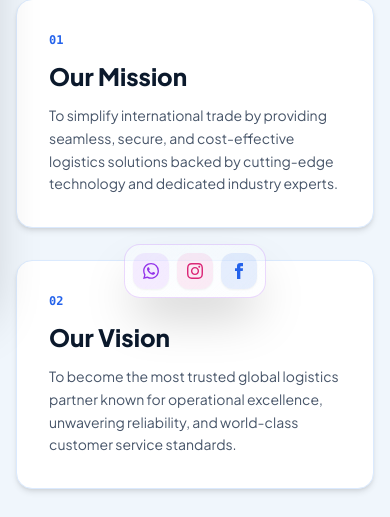
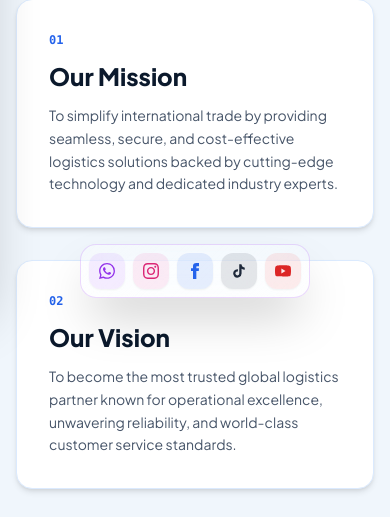
Before and after one commit to sukumar001reddyp-creator/Future-solutions, a Flask app: page /about in a window 390 px wide. Shown: the part 534-1051 px from the top of the page. Run offline with Flask 3, Linux system fonts and the light colour scheme; some libraries are stand-ins or nearby versions.

```diff
--- a/app/templates/base.html
+++ b/app/templates/base.html
@@ -283,16 +283,22 @@
         </a>
     </aside>
 
-    <!-- 2. MOBILE SOCIAL MEDIA (Initially hidden via class 'hidden', revealed after preloader closes) -->
-    <aside id="mobile-social-bar" aria-label="Social Media Links Mobile" class="sm:hidden fixed bottom-3 left-1/2 -translate-x-1/2 z-40 hidden flex-row gap-2 p-2 glass rounded-2xl shadow-2xl transition-all duration-500">
-        <a href="https://whatsapp.com" target="_blank" rel="noopener noreferrer" title="WhatsApp" class="social-icon w-9 h-9 rounded-xl bg-purple-500/10 text-purple-600 flex items-center justify-center font-bold shadow-sm">
+    <!-- 2. MOBILE SOCIAL MEDIA (Visible only on mobile, fixed at bottom-center) -->
+    <aside id="mobile-social-bar" aria-label="Social Media Links Mobile" class="sm:hidden fixed bottom-3 left-1/2 -translate-x-1/2 z-40 hidden flex-row gap-2 p-2 glass rounded-2xl shadow-2xl">
+        <a href="whatsapp://send?phone=+971501234567" title="WhatsApp App" class="social-icon w-9 h-9 rounded-xl bg-purple-500/10 text-purple-600 flex items-center justify-center font-bold shadow-sm">
             <svg class="w-4 h-4 fill-current" viewBox="0 0 24 24"><path d="M17.472 14.382c-.297-.149-1.758-.868-2.031-.967-.272-.099-.47-.149-.669.149-.198.297-.768.967-.941 1.165-.173.198-.347.223-.644.074-.297-.149-1.255-.462-2.39-1.475-.883-.788-1.48-1.761-1.653-2.059-.173-.297-.018-.458.13-.606.134-.133.298-.347.446-.521.151-.172.2-.296.3-.495.099-.198.05-.372-.025-.521-.075-.148-.669-1.611-.916-2.206-.242-.579-.487-.501-.669-.51l-.57-.01c-.198 0-.52.074-.792.372s-1.04 1.016-1.04 2.479 1.065 2.876 1.213 3.074c.149.198 2.095 3.2 5.076 4.487.709.306 1.263.489 1.694.626.712.226 1.36.194 1.872.118.571-.085 1.758-.719 2.006-1.413.248-.695.248-1.29.173-1.414-.074-.124-.272-.198-.57-.347m-5.421 7.403h-.004a9.87 9.87 0 01-5.031-1.371l-.361-.214-3.732.982 .998-3.648-.235-.374a9.86 9.86 0 01-1.51-5.26c.001-5.45 4.436-9.884 9.888-9.884 2.64 0 5.122 1.03 6.988 2.898a9.84 9.84 0 012.893 6.994c-.003 5.45-4.437 9.884-9.885 9.884m8.413-18.297A11.815 11.815 0 0012.05 0C5.49 0 .16 5.33.158 11.892c0 2.096.547 4.142 1.588 5.945L.057 24l6.305-1.654a11.882 11.882 0 005.683 1.448h.005c6.558 0 11.89-5.335 11.893-11.893a11.821 11.821 0 00-3.48-8.413z"/></svg>
         </a>
-        <a href="https://instagram.com" target="_blank" rel="noopener noreferrer" title="Instagram" class="social-icon w-9 h-9 rounded-xl bg-pink-500/10 text-pink-600 flex items-center justify-center font-bold shadow-sm">
+        <a href="instagram://user?username=futuresolutions" title="Instagram App" class="social-icon w-9 h-9 rounded-xl bg-pink-500/10 text-pink-600 flex items-center justify-center font-bold shadow-sm">
             <svg class="w-4 h-4 fill-current" viewBox="0 0 24 24"><path d="M12 2.163c3.204 0 3.584.012 4.85.07 3.252.148 4.771 1.691 4.919 4.919.058 1.265.069 1.645.069 4.849 0 3.205-.012 3.584-.069 4.849-.149 3.225-1.664 4.771-4.919 4.919-1.266.058-1.644.07-4.85.07-3.204 0-3.584-.012-4.849-.07-3.26-.149-4.771-1.699-4.919-4.92-.058-1.265-.07-1.644-.07-4.849 0-3.204.013-3.583.07-4.849.149-3.227 1.664-4.771 4.919-4.919 1.266-.057 1.645-.069 4.849-.069zm0-2.163c-3.259 0-3.667.014-4.947.072-4.358.2-6.78 2.618-6.98 6.98-.059 1.281-.073 1.689-.073 4.948 0 3.259.014 3.668.072 4.948.2 4.358 2.618 6.78 6.98 6.98 1.281.058 1.689.072 4.948.072 3.259 0 3.668-.014 4.948-.072 4.354-.2 6.782-2.618 6.979-6.98.059-1.28.073-1.689.073-4.948 0-3.259-.014-3.667-.072-4.947-.196-4.354-2.617-6.78-6.979-6.98-1.281-.059-1.69-.073-4.949-.073zm0 5.838c-3.403 0-6.162 2.759-6.162 6.162s2.759 6.163 6.162 6.163 6.162-2.759 6.162-6.163c0-3.403-2.759-6.162-6.162-6.162zm0 10.162c-2.209 0-4-1.79-4-4 0-2.209 1.791-4 4-4s4 1.791 4 4c0 2.21-1.791 4-4 4zm6.406-11.845c-.796 0-1.441.645-1.441 1.44s.645 1.44 1.441 1.44c.795 0 1.439-.645 1.439-1.44s-.644-1.44-1.439-1.44z"/></svg>
         </a>
-        <a href="https://facebook.com" target="_blank" rel="noopener noreferrer" title="Facebook" class="social-icon w-9 h-9 rounded-xl bg-blue-600/10 text-blue-600 flex items-center justify-center font-bold shadow-sm">
+        <a href="fb://facewebmodal/f?href=https://facebook.com" title="Facebook App" class="social-icon w-9 h-9 rounded-xl bg-blue-600/10 text-blue-600 flex items-center justify-center font-bold shadow-sm">
             <svg class="w-4 h-4 fill-current" viewBox="0 0 24 24"><path d="M9 8h-3v4h3v12h5v-12h3.642l.358-4h-4v-1.667c0-.955.192-1.333 1.115-1.333h2.885v-5h-3.808c-3.596 0-5.192 1.583-5.192 4.615v3.385z"/></svg>
+        </a>
+        <a href="tiktok://" title="TikTok App" class="social-icon w-9 h-9 rounded-xl bg-slate-900/10 text-slate-800 dark:text-slate-200 flex items-center justify-center font-bold shadow-sm">
+            <svg class="w-4 h-4 fill-current" viewBox="0 0 24 24"><path d="M19.59 6.69a4.83 4.83 0 0 1-3.77-4.25V2h-3.45v13.67a2.89 2.89 0 0 1-5.2 1.74 2.89 2.89 0 0 1 2.31-4.64 2.93 2.93 0 0 1 .88.13V9.4a6.84 6.84 0 0 0-1-.05A6.33 6.33 0 0 0 5 20.1a6.34 6.34 0 0 0 10.86-4.43v-7a8.16 8.16 0 0 0 4.77 1.52v-3.4a4.85 4.85 0 0 1-1-.1z"/></svg>
+        </a>
+        <a href="vnd.youtube://" title="YouTube App" class="social-icon w-9 h-9 rounded-xl bg-red-500/10 text-red-600 flex items-center justify-center font-bold shadow-sm">
+            <svg class="w-4 h-4 fill-current" viewBox="0 0 24 24"><path d="M23.498 6.186a3.016 3.016 0 0 0-2.122-2.136C19.505 3.545 12 3.545 12 3.545s-7.505 0-9.377.505A3.017 3.017 0 0 0 .502 6.186C0 8.07 0 12 0 12s0 3.93.502 5.814a3.016 3.016 0 0 0 2.122 2.136c1.871.505 9.376.505 9.376.505s7.505 0 9.377-.505a3.015 3.015 0 0 0 2.122-2.136C24 15.93 24 12 24 12s0-3.93-.502-5.814zM9.545 15.568V8.432L15.818 12l-6.273 3.568z"/></svg>
         </a>
     </aside>
 
```
